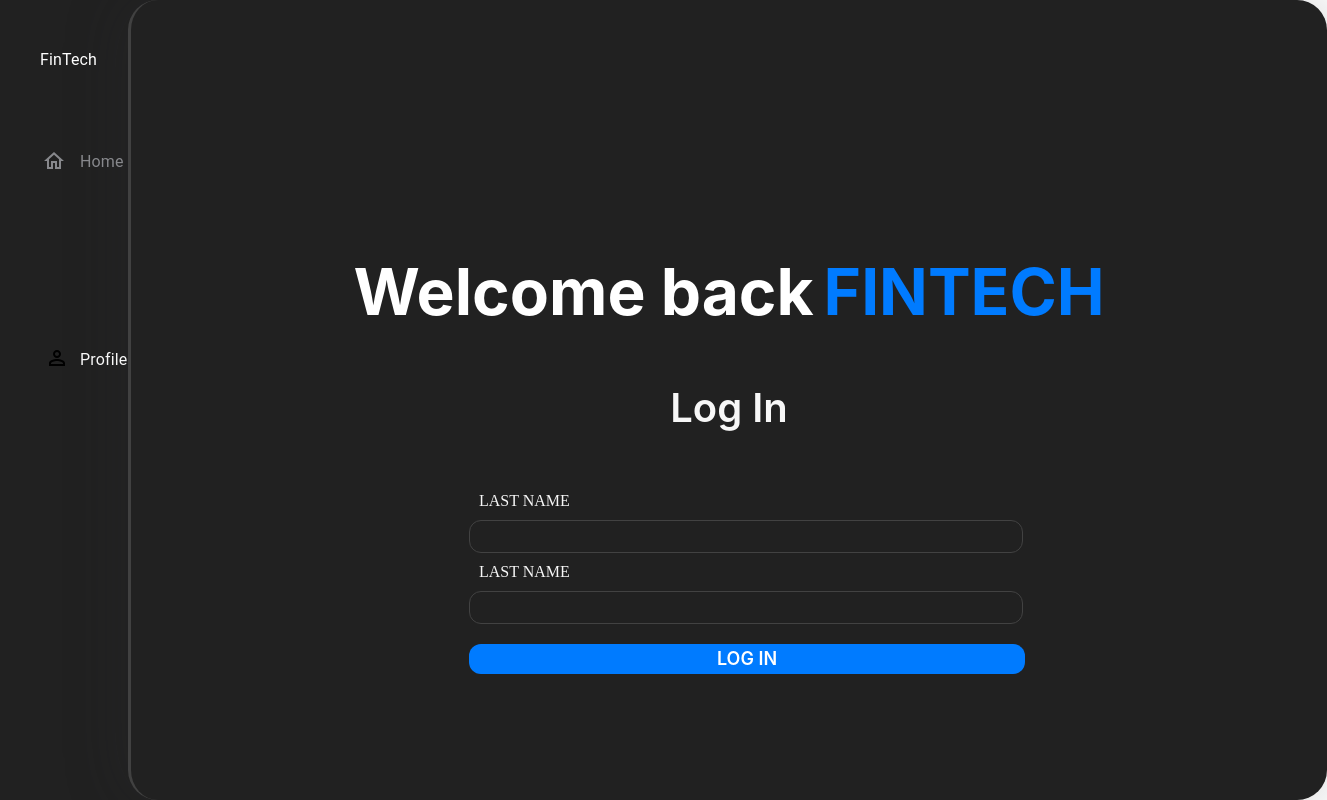
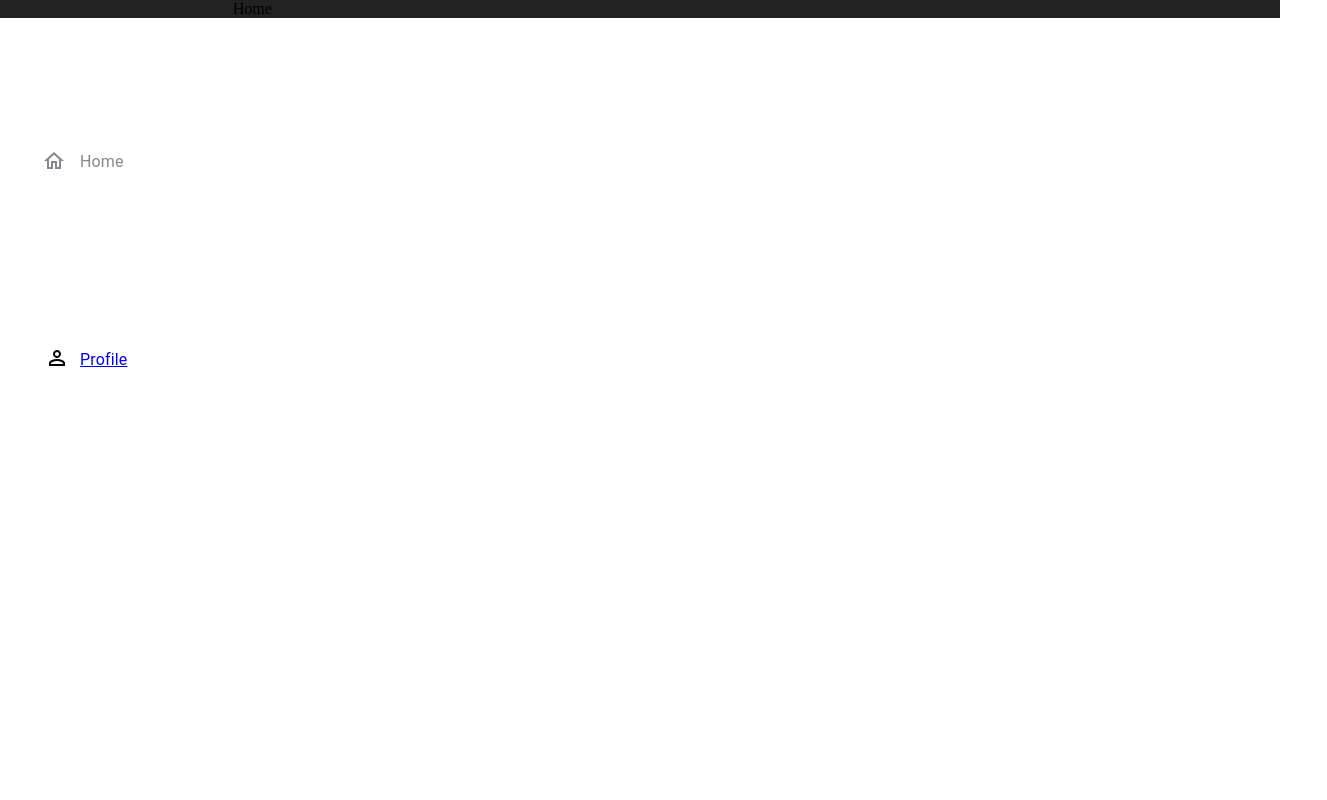
Before and after one commit to HarutyunTovmasyan19994/FinTech, a React (Create React App) app: page / in a window 1280 px wide. Shown: the whole page, 1327 px wide, since content can reach past the window. Built offline with nearby package versions, Linux system fonts and the light colour scheme.

Commit message:
Login Input ReactRouter

```diff
--- a/package.json
+++ b/package.json
@@ -19,6 +19,7 @@
     "react-dom": "^18.1.0",
     "react-hook-form": "^7.32.1",
     "react-redux": "^8.0.2",
+    "react-router-dom": "^6.3.0",
     "react-scripts": "5.0.1",
     "redux": "^4.2.0",
     "redux-devtools-extension": "^2.13.9",
--- a/src/App.tsx
+++ b/src/App.tsx
@@ -2,6 +2,8 @@ import React,{FC} from 'react';
 import {Box,Typography} from '@mui/material';
 import PermIdentityOutlinedIcon from '@mui/icons-material/PermIdentityOutlined';
 import HomeOutlinedIcon from '@mui/icons-material/HomeOutlined';
+import HomePage from "./Home/Home"
+import{Routes,Route,Link} from 'react-router-dom'
 import CreateAccount from './Registration/registration'
 import LogIn from './LogIn/LogIn'
 import './App.css'
@@ -20,16 +22,23 @@ const  App:FC = () => {
                 <HomeOutlinedIcon className="homelineIcon"/>
             </Typography>
             <Typography variant="body1" className="profile">
+              <Link to="login">
             Profile
+            </Link>
             </Typography>
             <Typography variant="body1" className='profileIcon'>
                 <PermIdentityOutlinedIcon className="profilprofileIconelineIcon"/>
             </Typography>
+
            </Box>
 
            <div className="rightSection">
-           {/*<CreateAccount/>*/}
-            <LogIn/>
+            <Routes>
+            <Route path="/" element={<HomePage/>}/>
+              <Route path="login" element={<LogIn/>}/>
+              <Route path="registration" element={<CreateAccount/>}/>
+            </Routes>
+
            </div>
 
     </div>
--- /dev/null
+++ b/src/Home/Home.tsx
@@ -0,0 +1,11 @@
+import React,{FC} from "react"
+
+
+const HomePage:FC = () =>{
+    return(
+        <div>
+            Home
+        </div>
+    )
+}
+export default HomePage
--- a/src/LogIn/LogIn.tsx
+++ b/src/LogIn/LogIn.tsx
@@ -1,11 +1,43 @@
-import React,{FC} from "react";
+import React,{ChangeEvent, FC,useState} from "react";
+import {Link} from 'react-router-dom'
+import axios from "axios";
 import './LogIn.css'
 
+interface iLoginUser{
+    email:string,
+    password:string
+}
 
+const initialStateLogin :iLoginUser= {
+email:"",
+password:""
+}
+const URL =" https://fin-tech5.herokuapp.com/login"
+const LogIn:FC =() => {
+     const [loginPers,setLoginPers] = useState(initialStateLogin)
 
-
-const LogIn:FC =() => {
-
+     const loginUserPers =(event:ChangeEvent<HTMLInputElement>) =>{
+        const {name,value} = event.target
+        setLoginPers({...loginPers,[name]:value})
+    }
+    const handleSubmitLogIn =(e:any) =>{
+        e.preventDefault()
+        axios.post(URL,{
+            email:loginPers.email,
+            password:loginPers.password
+        }).then(resp=> {
+            console.log(resp)
+          }).catch(error=> {
+            if (error.response) {
+              console.log("error.response ", error.response);
+            } else if (error.request) {
+              console.log("error.request ", error.request);
+            } else if (error.message) {
+              console.log("error.message ", error.message);
+            }
+          })
+    }
+    console.log(loginPers)
     return(
         <div className="Login">
             <div className="wlecomeback">
@@ -16,22 +48,28 @@ const LogIn:FC =() => {
                 Log In
                 </p>
                 <div>
-                    <form className="formLogin">
+                    <form className="formLogin" onSubmit={(e)=>handleSubmitLogIn(e)}>
                 <span className="formEmail">
                        <label> Last Name</label>
                        <p>
-                        <input type="email" className='inputEmail' />
+                        <input type="email" className='inputEmail' name="email" value={loginPers.email} onChange={loginUserPers}/>
                        </p>
                     </span>
                     <span className="formPassword">
                        <label > Last Name</label>
                        <p>
-                        <input type="password" className='inputPassword'/>
+                        <input type="password" className='inputPassword' name="password" value={loginPers.password} onChange={loginUserPers}/>
                        </p>
                     </span>
                     <button className="btnLog">
                         Log In
                     </button>
+                    <p>
+                        <Link to="/registration">
+                         Registration
+                        </Link>
+
+                        </p>
                 </form>
                 </div>
 
--- a/src/Registration/registration.css
+++ b/src/Registration/registration.css
@@ -104,7 +104,7 @@ margin: 15px;
 color: #FFFFFF;
 
 }
-.login{
+.loginText{
     font-family: 'Inter';
 font-style: normal;
 font-weight: 600;
--- a/src/Registration/registration.tsx
+++ b/src/Registration/registration.tsx
@@ -4,8 +4,8 @@ import HomeOutlinedIcon from '@mui/icons-material/HomeOutlined';
 import VisibilityIcon from '@mui/icons-material/Visibility';
 import VisibilityOffIcon from '@mui/icons-material/VisibilityOff';
 import PermIdentityOutlinedIcon from '@mui/icons-material/PermIdentityOutlined';
+import {Link} from 'react-router-dom'
 import './registration.css'
-import { FeaturedVideo } from '@mui/icons-material';
 import axios from 'axios';
 
 interface iUser {
@@ -129,13 +129,15 @@ const CreactAccount:FC = () =>{
                     </button>
                     <span className='already'>
                       Already have an account?
-                      <span className='login'>
-                      Log In
+                      <span className='logintext'>
+                        <Link to= "/login">
+                        Log In
+                        </Link>
+
                       </span>
                     </span>
                     </form>
             </Box>
-
             </Box>
             </Box>
         </Box>
--- a/src/index.tsx
+++ b/src/index.tsx
@@ -1,13 +1,18 @@
 import React from 'react';
 import ReactDOM from 'react-dom/client';
 import App from './App';
+import { BrowserRouter } from "react-router-dom";
 import './index.css'
+
 
 const root = ReactDOM.createRoot(
   document.getElementById('root') as HTMLElement
 );
 root.render(
   <React.StrictMode>
+    <BrowserRouter>
     <App />
+    </BrowserRouter>
+
   </React.StrictMode>
 );
```
Also changed, not shown: 1 other file (tests, documents, lock files or other folders).
